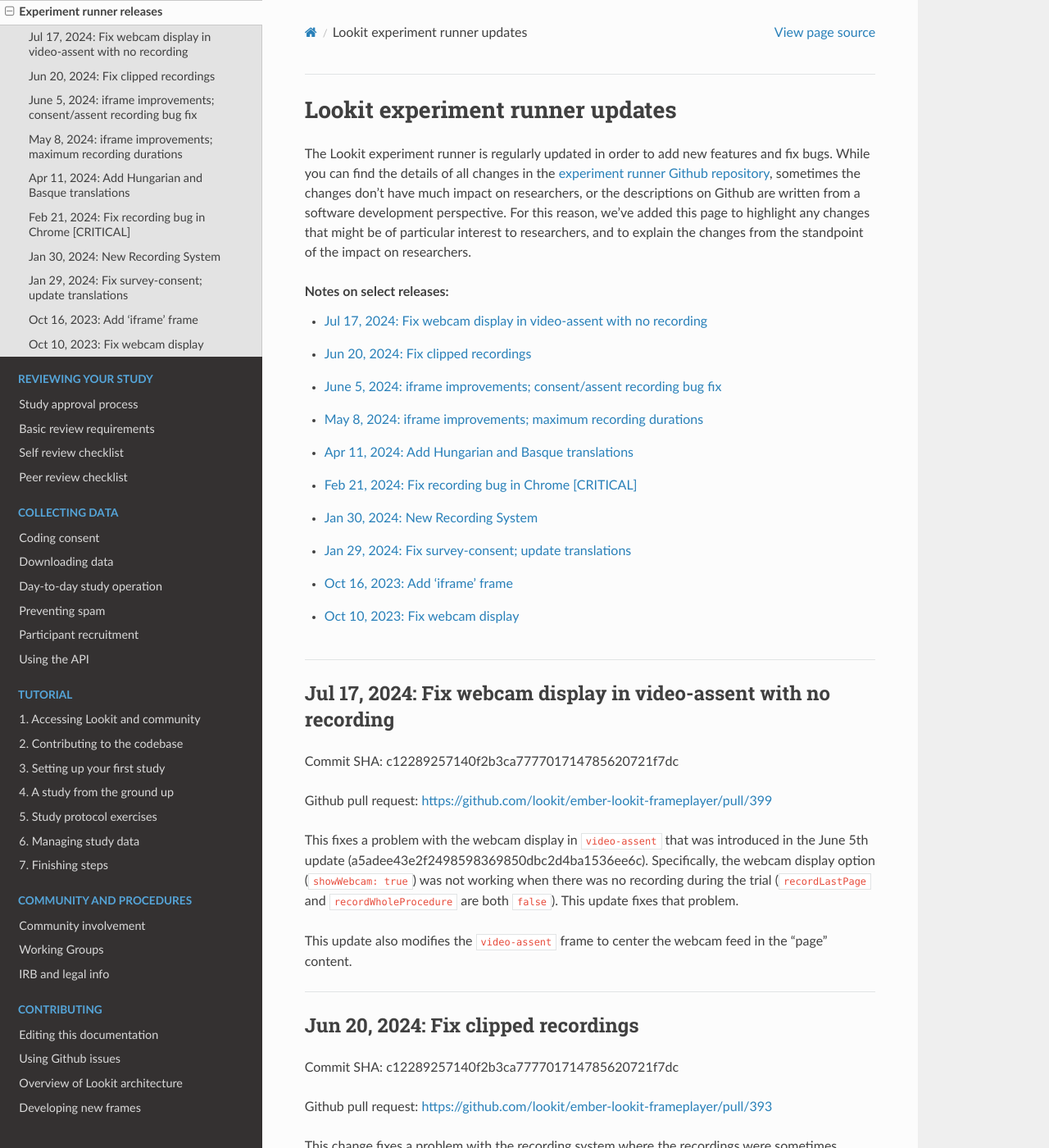
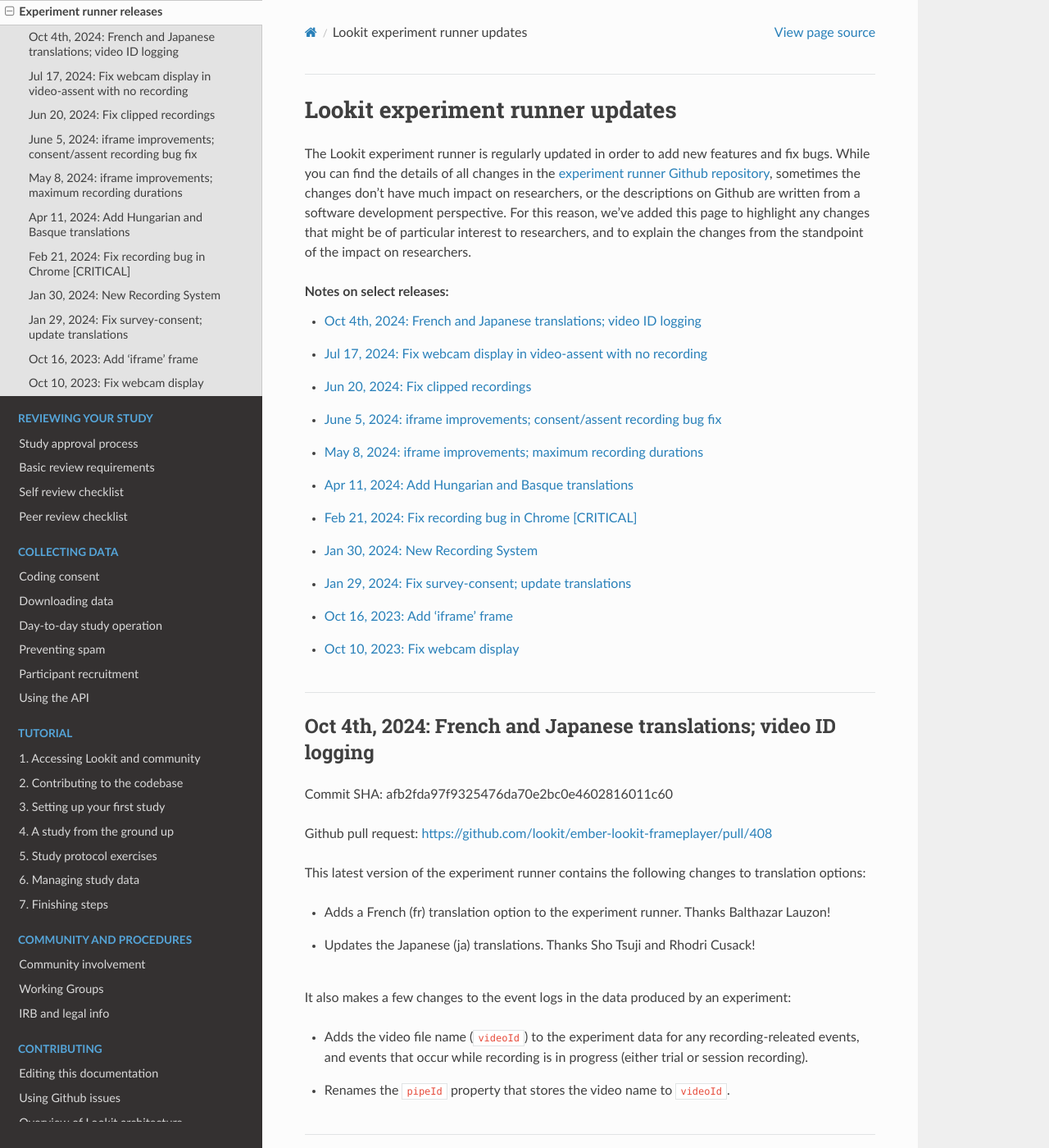
Before and after one commit to lookit/lookit-docs, a Sphinx documentation site: the page built from docs/source/researchers-runner-releases.rst, in a window 1280 px wide and 1400 px high. Shown: the whole window at 82% size. Built offline with Sphinx 7.4.7 and the Read the Docs theme 3.1.0, drawn with Linux system fonts in a browser that asks for light colours.

Commit message:
Update EFP release notes: fr/ja translations; add video IDs to data events (#433)
* add an experiment runner release update for the fr/ja translations and video ID logs
* add release date and commit SHA
* fix warning in tutorial-contributing: Bullet list ends without a blank line
* fix bullet point formatting

```diff
--- a/docs/source/researchers-runner-releases.rst
+++ b/docs/source/researchers-runner-releases.rst
@@ -10,6 +10,25 @@
    :depth: 1
    :local:
    :backlinks: none
+
+----
+
+Oct 4th, 2024: French and Japanese translations; video ID logging
+------------------------------------------------------------------------
+
+Commit SHA: afb2fda97f9325476da70e2bc0e4602816011c60
+
+Github pull request: https://github.com/lookit/ember-lookit-frameplayer/pull/408
+
+This latest version of the experiment runner contains the following changes to translation options:
+
+- Adds a French (fr) translation option to the experiment runner. Thanks Balthazar Lauzon!
+- Updates the Japanese (ja) translations. Thanks Sho Tsuji and Rhodri Cusack!
+
+It also makes a few changes to the event logs in the data produced by an experiment:
+
+- Adds the video file name (``videoId``) to the experiment data for any recording-releated events, and events that occur while recording is in progress (either trial or session recording).
+- Renames the ``pipeId`` property that stores the video name to ``videoId``.
 
 ----
 
--- a/docs/source/tutorial-contributing.rst
+++ b/docs/source/tutorial-contributing.rst
@@ -340,6 +340,7 @@
 - Annie Schwartzstein (University of California, Santa Cruz)
 - Emma Smith (University of Wisconsin-Madison)
 - Claudia Lewis (Stanford University)
+
 Checking for and creating issues on Github
 -------------------------------------------
 
```
